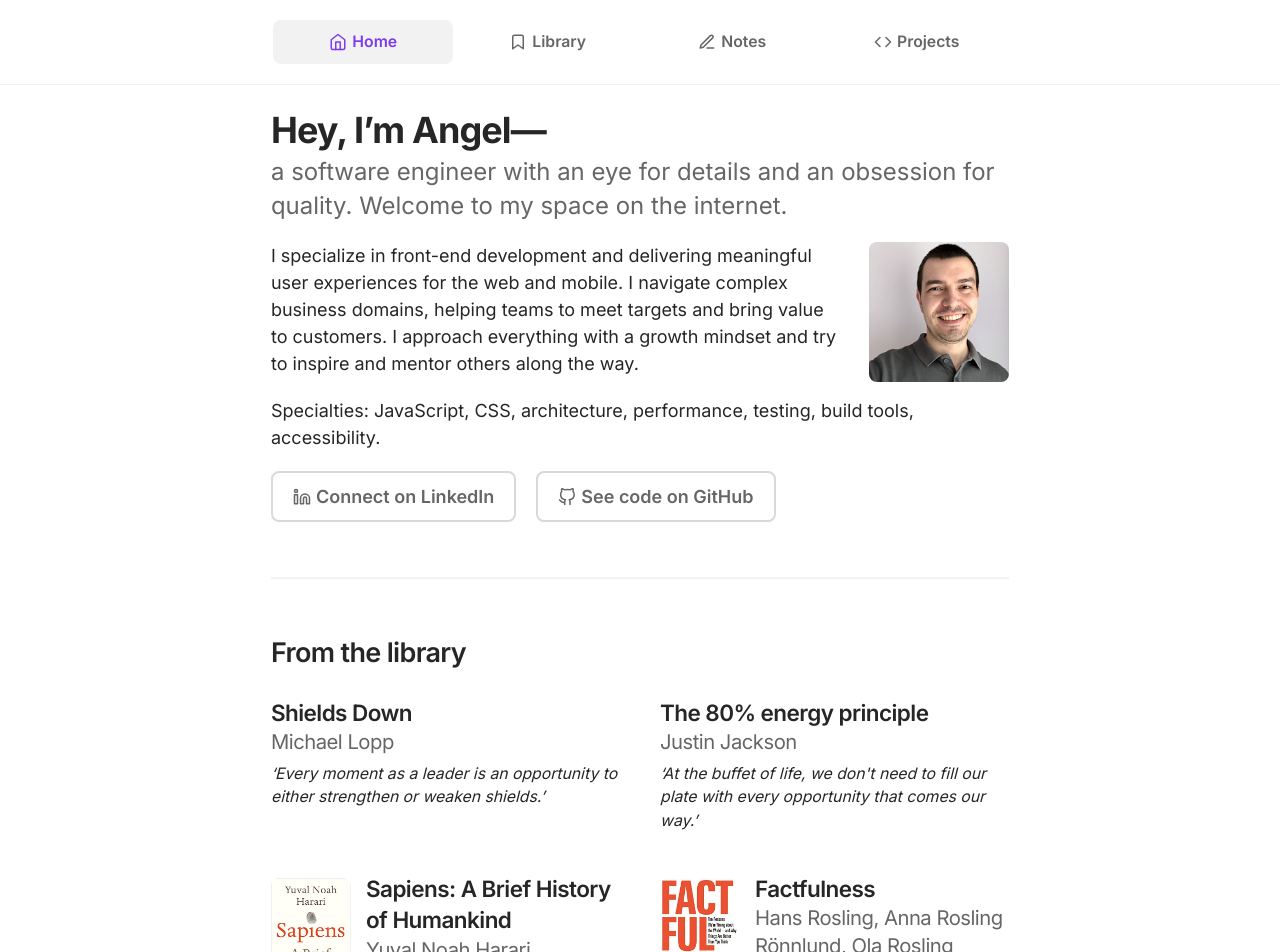
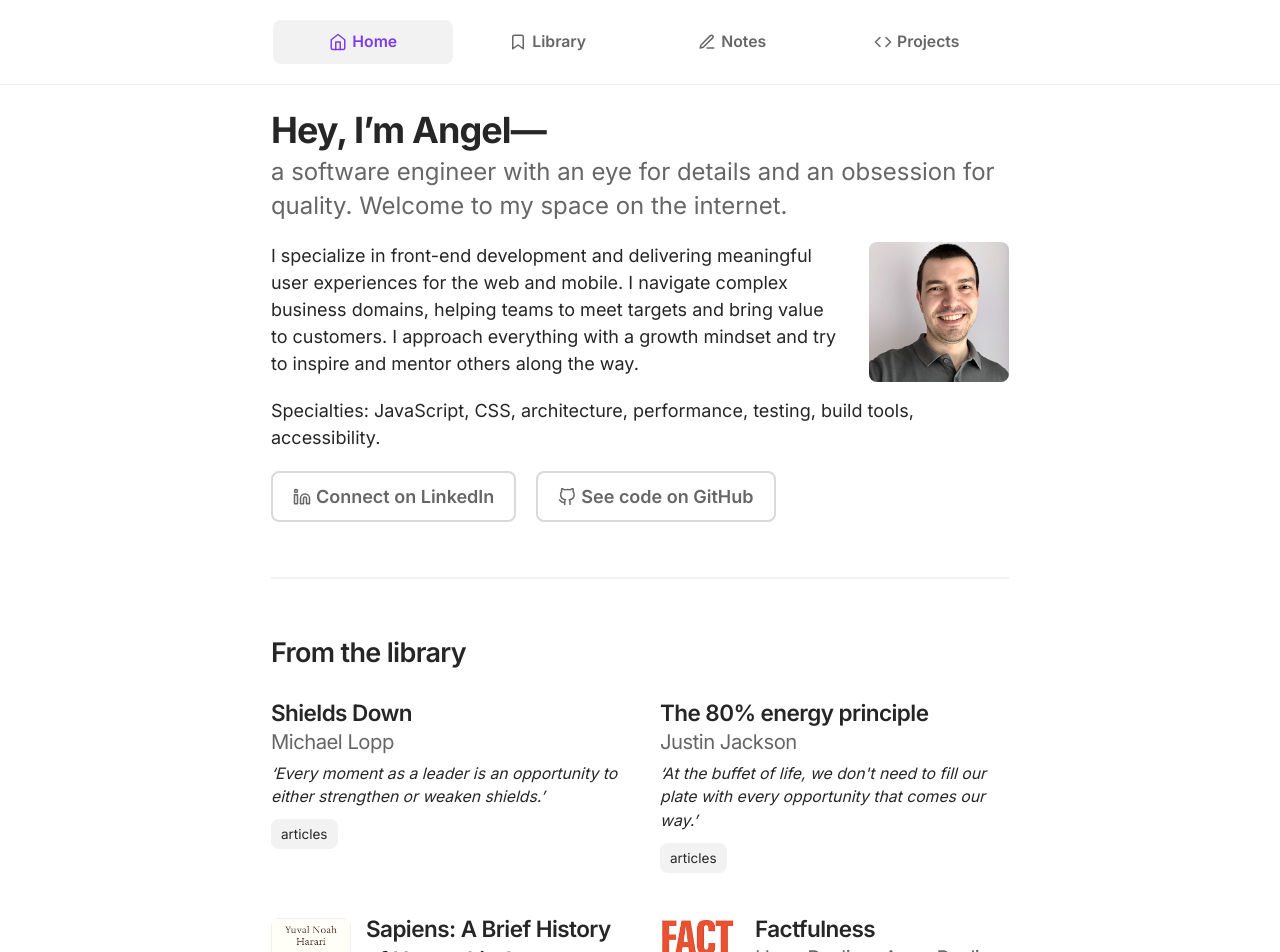
Before and after one commit to apaunchev/paunchev.com, a Next.js app: page / in a window 1280 px wide. Shown: the top 952 px of the page. Built offline with nearby package versions, Linux system fonts and the light colour scheme.

Commit message:
Show content item type

```diff
--- a/components/content-grid.js
+++ b/components/content-grid.js
@@ -57,6 +57,7 @@ export function ContentGridLibraryItem({
   image,
   url,
   quote,
+  type,
 }) {
   return (
     <ContentGridItem
@@ -73,6 +74,7 @@ export function ContentGridLibraryItem({
           </div>
         ) : null
       }
+      tags={[type]}
     />
   );
 }
```
